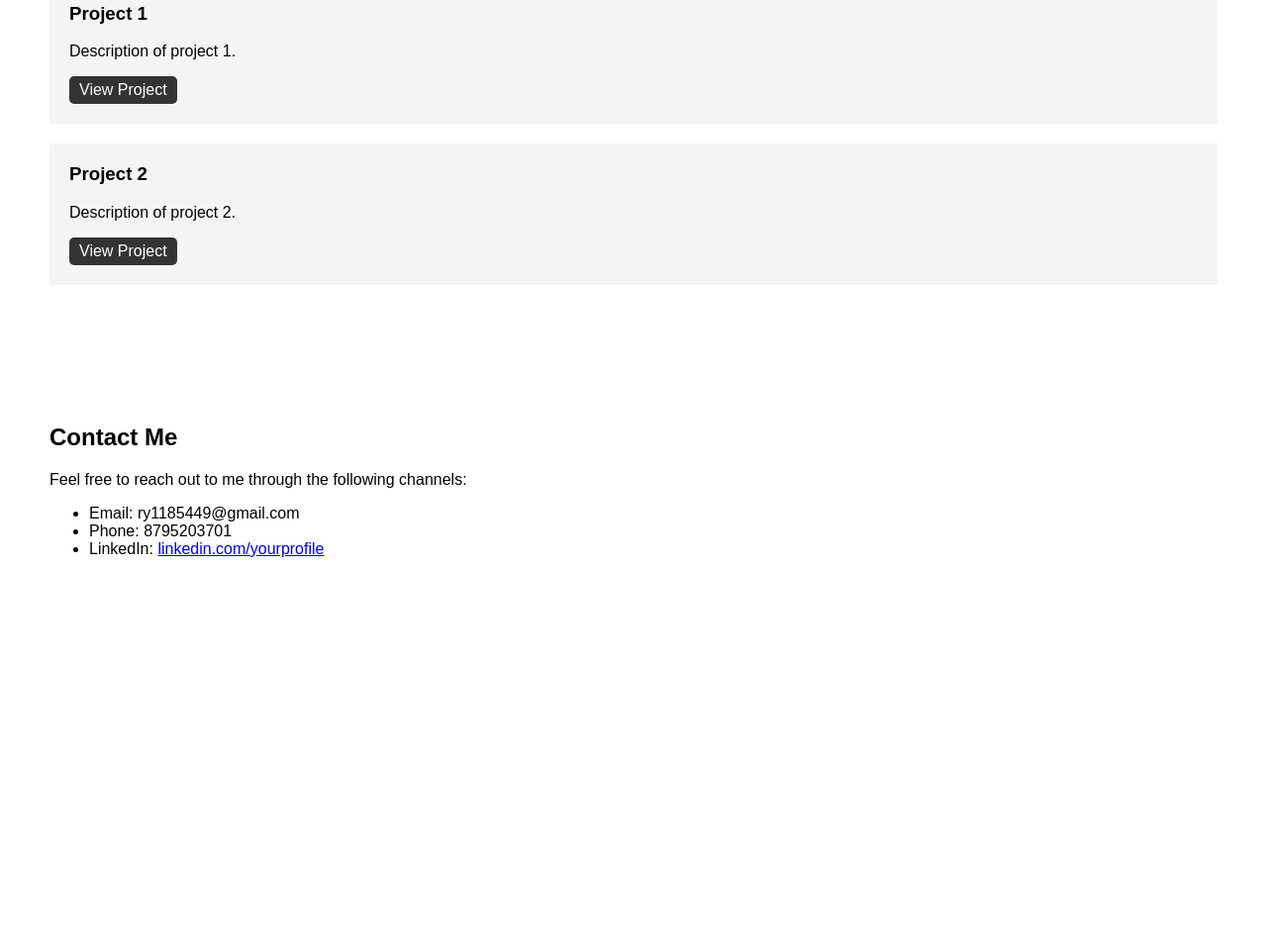
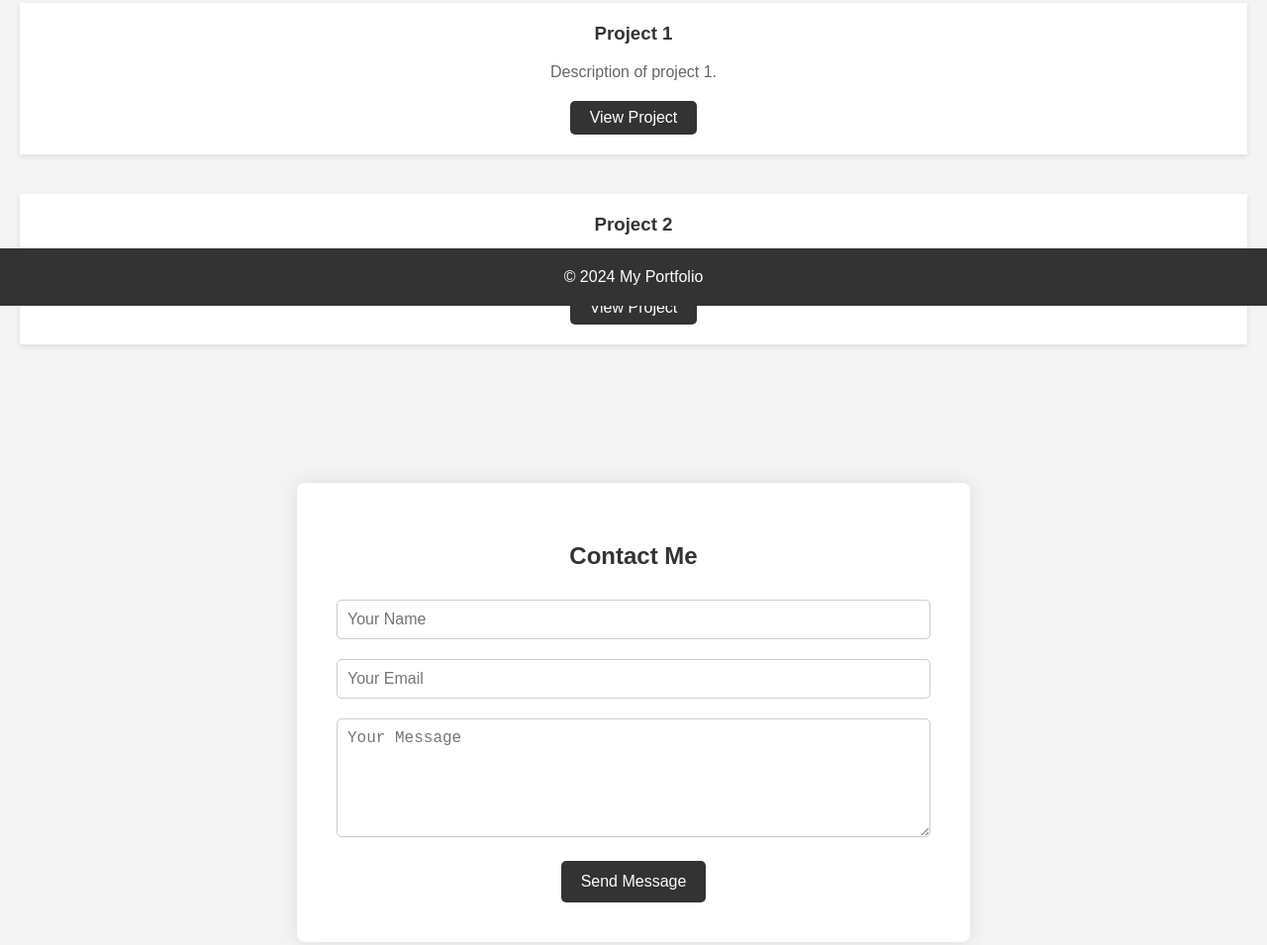
Before and after one commit to aman-3701/Resume, a plain HTML site: page index.html in a window 1280 px wide. Shown: the part 491-1446 px from the top of the page at 99% size. Before the commit the page ends 1121 px from the top, so only its background shows below. Drawn offline with Linux system fonts and the light colour scheme.

Commit message:
3Update index.html

```diff
--- a/index.html
+++ b/index.html
@@ -9,18 +9,24 @@
             font-family: Arial, sans-serif;
             margin: 0;
             padding: 0;
+            background-color: #f4f4f4;
         }
 
         header {
             background-color: #333;
             color: white;
-            padding: 20px;
+            padding: 20px 0;
             text-align: center;
+        }
+
+        header h1 {
+            margin: 0;
         }
 
         nav ul {
             list-style-type: none;
             padding: 0;
+            margin-top: 20px;
         }
 
         nav ul li {
@@ -31,32 +37,112 @@
         nav ul li a {
             color: white;
             text-decoration: none;
+            font-size: 18px;
+            transition: color 0.3s ease;
+        }
+
+        nav ul li a:hover {
+            color: #FFD700;
         }
 
         section {
-            padding: 50px;
+            padding: 50px 20px;
+            text-align: center;
+        }
+
+        section h2 {
+            color: #333;
+            margin-bottom: 40px;
         }
 
         .project {
-            background-color: #f4f4f4;
+            background-color: #fff;
             padding: 20px;
-            margin-bottom: 20px;
+            margin-bottom: 40px;
+            box-shadow: 0px 2px 6px rgba(0, 0, 0, 0.1);
+            transition: transform 0.3s ease;
+        }
+
+        .project:hover {
+            transform: translateY(-5px);
         }
 
         .project h3 {
+            color: #333;
             margin-top: 0;
+        }
+
+        .project p {
+            color: #666;
+            margin-bottom: 20px;
         }
 
         .project a {
             display: inline-block;
             background-color: #333;
             color: white;
-            padding: 5px 10px;
+            padding: 8px 20px;
             text-decoration: none;
             border-radius: 5px;
+            transition: background-color 0.3s ease;
         }
 
         .project a:hover {
+            background-color: #FFD700;
+        }
+
+        footer {
+            background-color: #333;
+            color: white;
+            text-align: center;
+            padding: 20px 0;
+            position: fixed;
+            bottom: 0;
+            width: 100%;
+        }
+          .contact-form {
+            margin: 0 auto;
+            max-width: 600px;
+            background-color: #fff;
+            padding: 40px;
+            border-radius: 8px;
+            box-shadow: 0 0 20px rgba(0, 0, 0, 0.1);
+        }
+
+        .contact-form h2 {
+            text-align: center;
+            margin-bottom: 30px;
+            color: #333;
+        }
+
+        .contact-form input[type="text"],
+        .contact-form input[type="email"],
+        .contact-form textarea {
+            width: 100%;
+            padding: 10px;
+            margin-bottom: 20px;
+            border: 1px solid #ccc;
+            border-radius: 5px;
+            box-sizing: border-box;
+            font-size: 16px;
+        }
+
+        .contact-form textarea {
+            height: 120px;
+        }
+
+        .contact-form input[type="submit"] {
+            background-color: #333;
+            color: #fff;
+            border: none;
+            padding: 12px 20px;
+            border-radius: 5px;
+            cursor: pointer;
+            font-size: 16px;
+            transition: background-color 0.3s ease;
+        }
+
+        .contact-form input[type="submit"]:hover {
             background-color: #555;
         }
     </style>
@@ -75,7 +161,7 @@
 
     <section id="about">
         <h2>About Me</h2>
-        <p>Welcome to my portfolio! I'm a java dveloper passionate about creating beautiful and functional websites.</p>
+        <p>Welcome to my portfolio! I'm a web developer passionate about creating beautiful and functional websites.</p>
     </section>
 
     <section id="projects">
@@ -93,14 +179,21 @@
         <!-- Add more projects as needed -->
     </section>
 
-    <section id="contact">
-        <h2>Contact Me</h2>
-        <p>Feel free to reach out to me through the following channels:</p>
-        <ul>
-            <li>Email: ry1185449@gmail.com</li>
-            <li>Phone: 8795203701</li>
-            <li>LinkedIn: <a href="#">linkedin.com/yourprofile</a></li>
-        </ul>
+  <section id="contact">
+        <div class="contact-form">
+            <h2>Contact Me</h2>
+            <form action="#" method="post">
+                <input type="text" name="name" placeholder="Your Name" required>
+                <input type="email" name="email" placeholder="Your Email" required>
+                <textarea name="message" placeholder="Your Message" required></textarea>
+                <input type="submit" value="Send Message">
+            </form>
+        </div>
     </section>
+
+
+    <footer>
+        &copy; 2024 My Portfolio
+    </footer>
 </body>
 </html>
```
